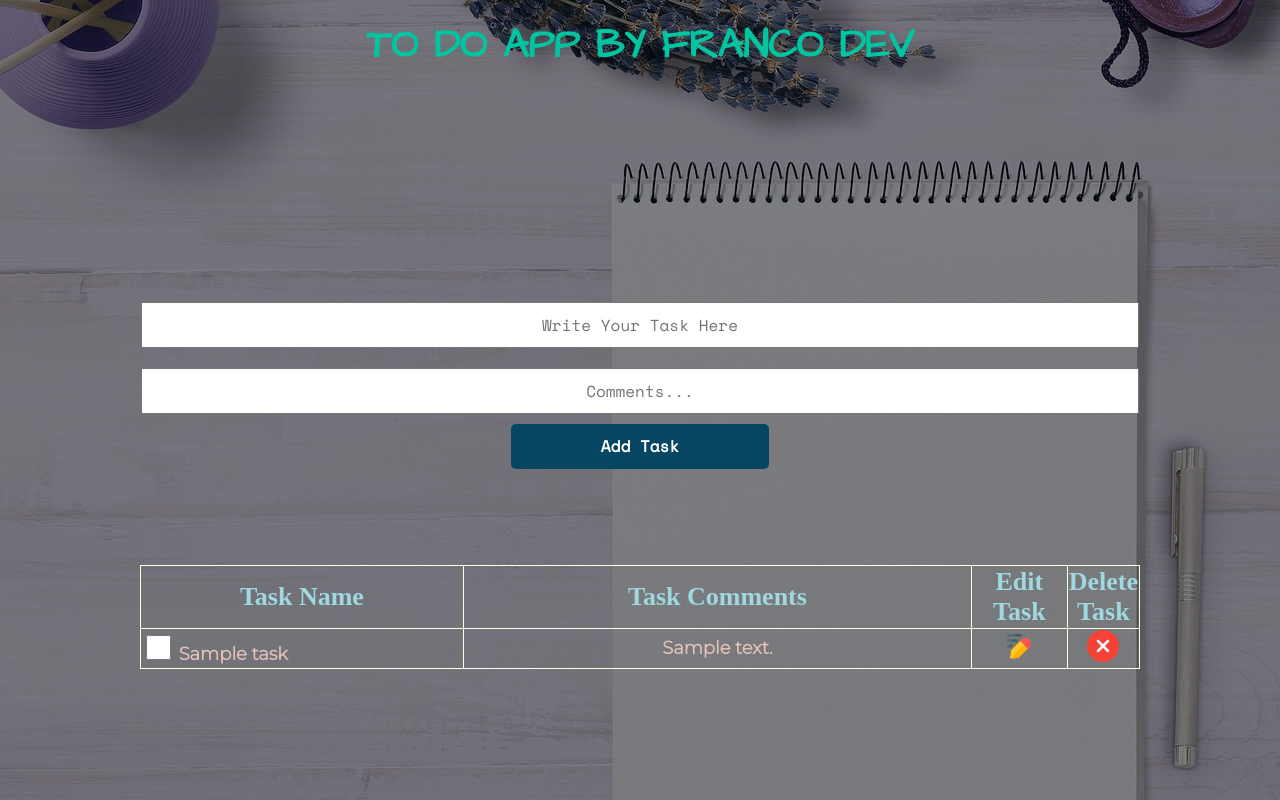
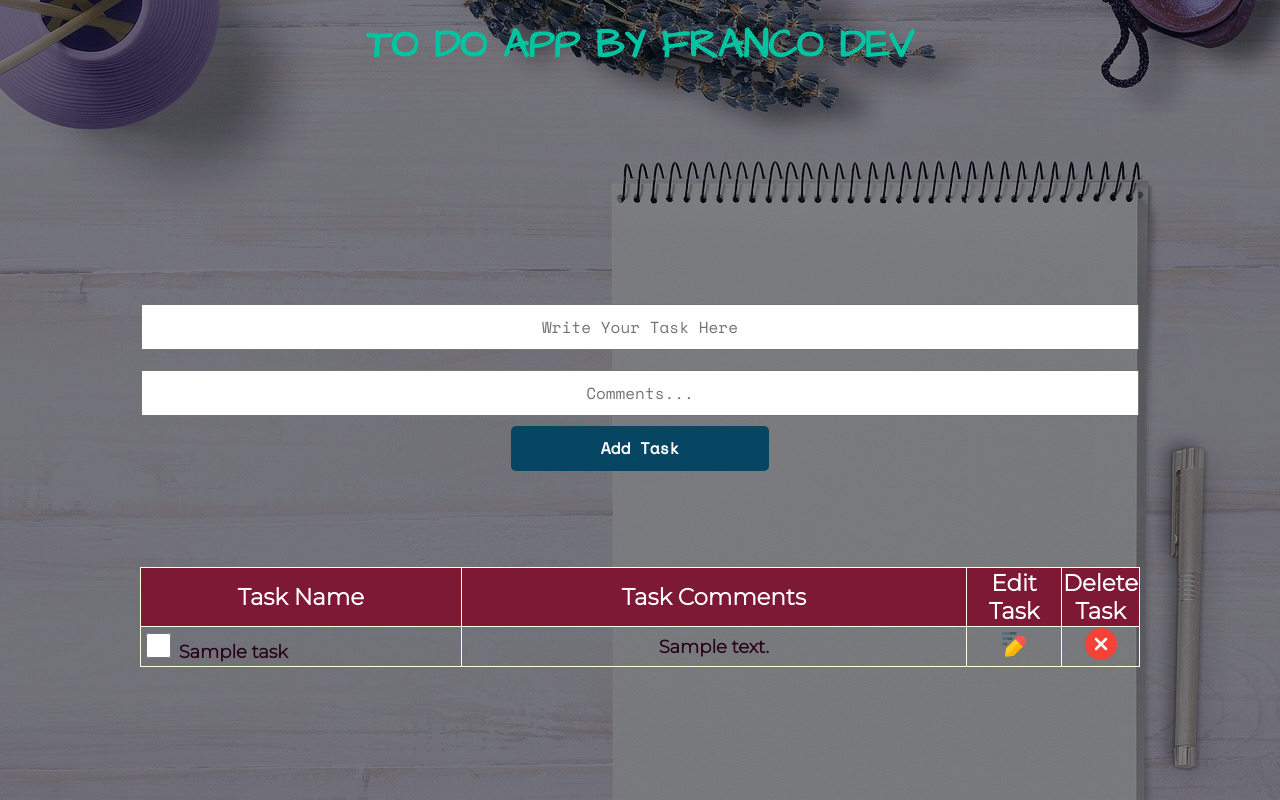
Before and after one commit to frakopy/TodoFlaskWebApp, a Flask app: page / in a window 1280 px wide. Run offline with Flask 2, Linux system fonts and the light colour scheme; tables that the repository leaves empty or names only in its code hold one stand-in row (values such as "Sample post"); data that the repository does not hold is empty; some libraries are stand-ins or nearby versions.

Commit message:
giving styles to the table

```diff
--- a/static/css/styles.css
+++ b/static/css/styles.css
@@ -63,16 +63,19 @@ table {
 
 
 table > thead {
-    font-size: 26px;
-    color: #9FD8DF;
+    font-family: 'Montserrat', sans-serif;
+    position: sticky;
+    top: 0;
+    font-size: 23px;
+    color: white;
+    background-color: #7D1935;
 }
 
 table > tbody > tr > td{
     font-family: 'Montserrat', sans-serif;
     font-size: 18px;
     font-weight: bold;
-    color: #E2C2B9;
-
+    color: #26001B;
 }
 
 
@@ -101,7 +104,7 @@ table > tbody > tr > .images {
 /* -----------------------------------  */
 
 table > tbody > tr:hover {
-    background: rgba(0, 87, 146, 0.3);
+    background: rgba(41, 199, 172, 0.4);
 }
 
 .header{grid-area: header; height: 80px;}
```
